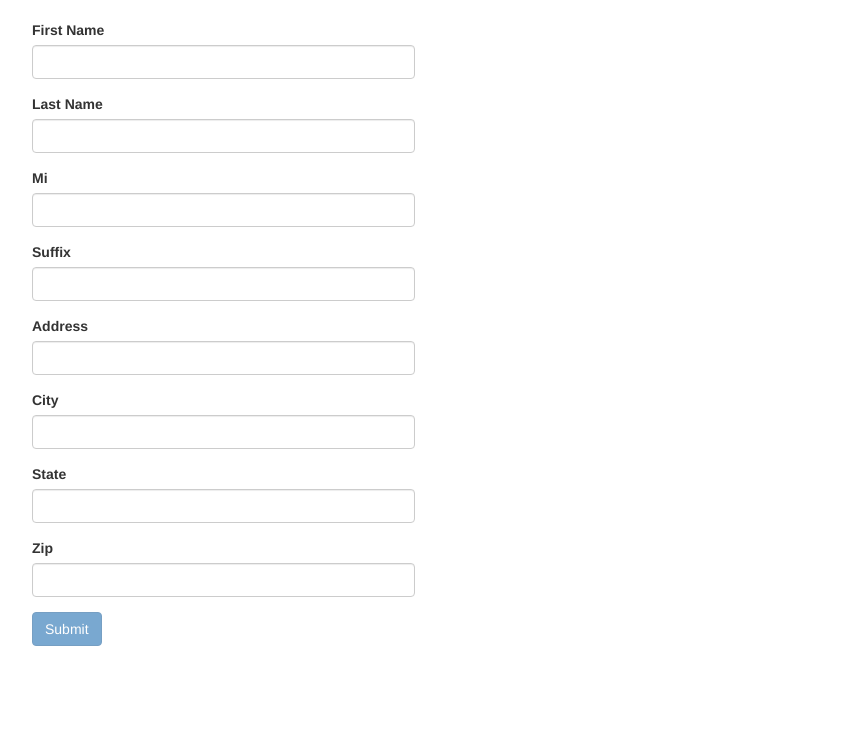
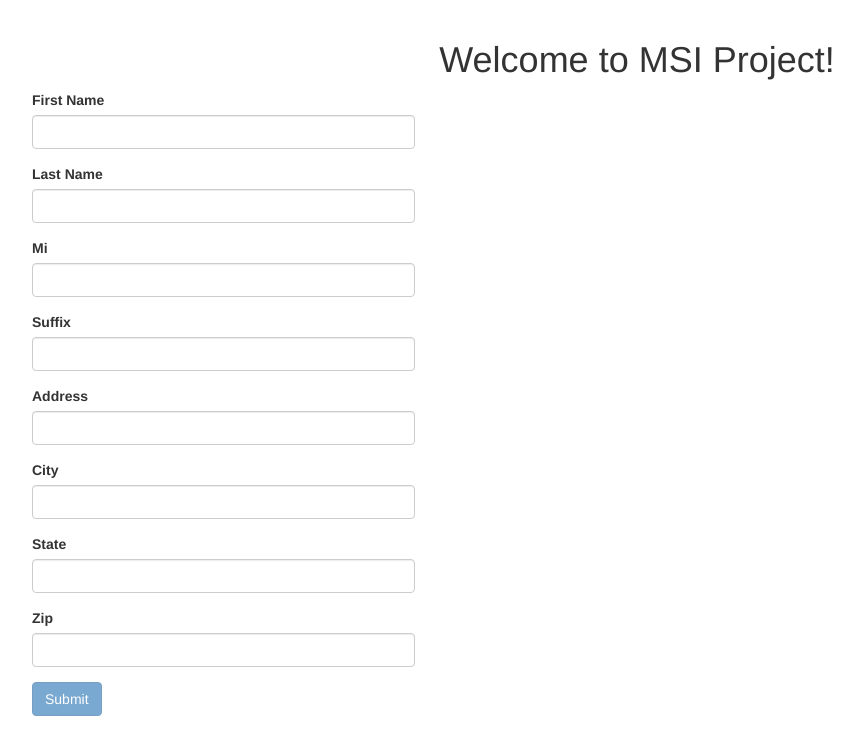
Before and after one commit to niyas/msi-ui, an Angular app: page / in a window 1280 px wide. Shown: the top 754 px of the page, without its empty margins (3-866 px from the left). Built offline with nearby package versions, Linux system fonts and the light colour scheme.

Commit message:
Fixed test issues

```diff
--- a/src/app/app.component.html
+++ b/src/app/app.component.html
@@ -1,2 +1,7 @@
 <!--The content below is only a placeholder and can be replaced.-->
+<div style="text-align:center">
+  <h1>
+    Welcome to {{title}}!
+  </h1>
+</div>
 <msi-form></msi-form>
--- a/src/app/app.component.ts
+++ b/src/app/app.component.ts
@@ -6,5 +6,5 @@ import { Component } from '@angular/core';
   styleUrls: ['./app.component.css']
 })
 export class AppComponent {
-  title = 'app';
+  title = 'MSI Project';
 }
```
Also changed, not shown: 2 other files (tests, documents, lock files or other folders).
